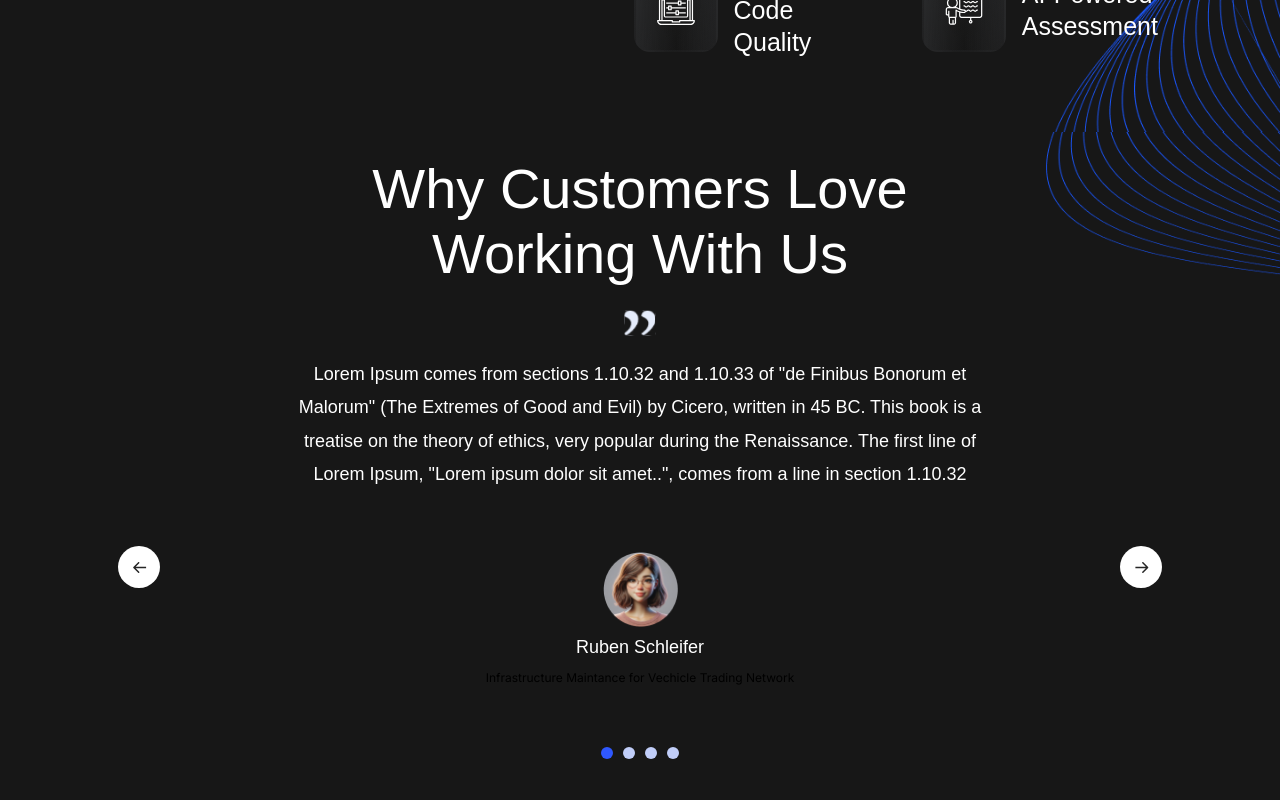
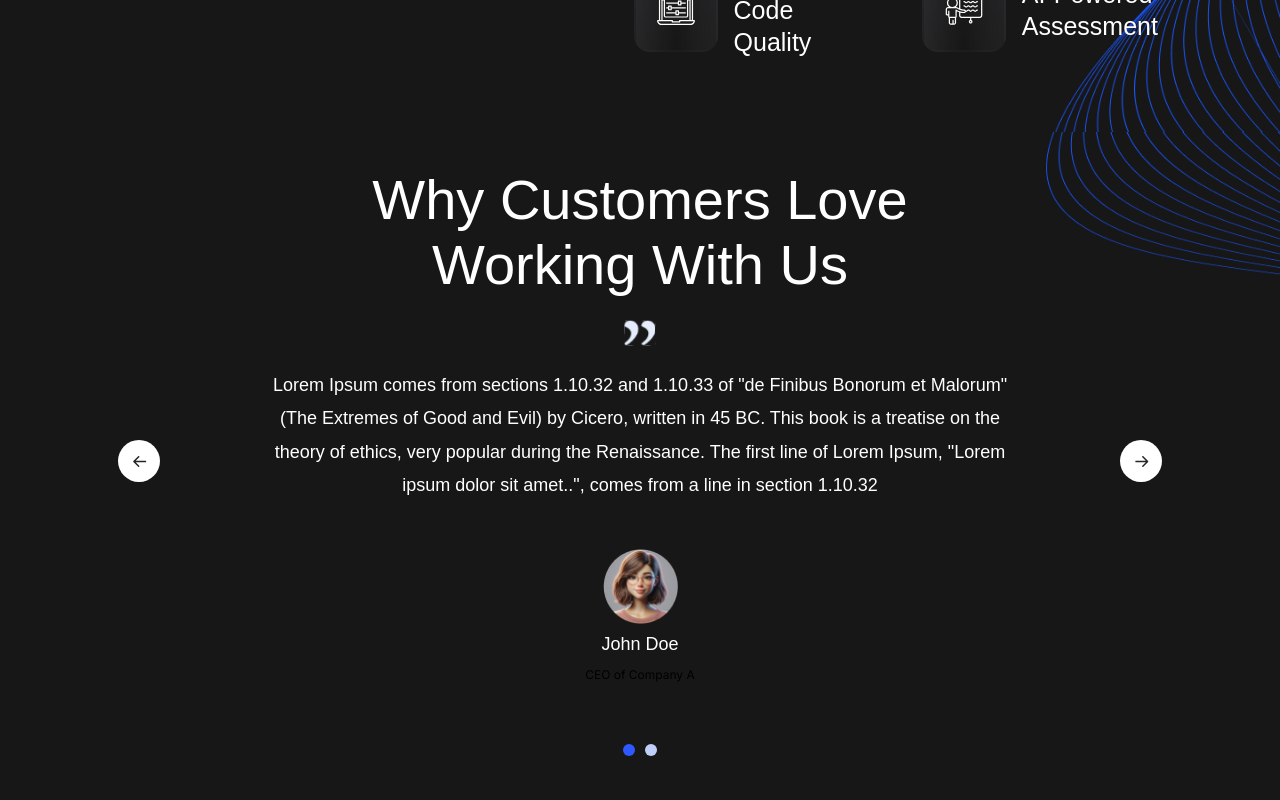
Before and after one commit to PandjiBayu/stasec, a Next.js app: page / in a window 1280 px wide. Shown: the part 5540-6340 px from the top of the page. Built offline with nearby package versions, Linux system fonts and the light colour scheme; a web font is replaced by a local one.

Commit message:
finish reusable testimonial

```diff
--- a/src/app/page.js
+++ b/src/app/page.js
@@ -19,6 +19,7 @@ import Training from "@/components/icons/training";
 import ArrowLeft from "@/components/icons/arrow-left";
 import ArrowRight from "@/components/icons/arrow-right";
 import Quotation from "@/components/icons/quotation";
+import Testimonial from "@/components/testimonial/testimonial";
 
 export default function Home() {
   return (
@@ -130,78 +131,50 @@ export default function Home() {
           </div>
         </div>
       </div>
-      <div className="content-bg-8 flex items-center">
-        <div className="px-[118px] flex flex-col items-center justify-center w-full">
-          <div className="flex gap-[128.25px] items-center">
-            <div className="rounded-full bg-white w-[42px] h-[42px] p-[15px]">
-              <ArrowLeft width={14} height={13} />
-            </div>
-            <div className="flex flex-col space-y-[60px] items-center">
-              <div className="space-y-[22.5px] flex flex-col items-center">
-                <div
-                  className="fpoint-text text-[56px] w-[551px]"
-                  style={{ textAlign: "center", lineHeight: "65.625px" }}
-                >
-                  Why Customers Love Working With Us
-                </div>
-                <div>
-                  <Quotation width={32} height={26} />
-                </div>
-                <div
-                  className="fpoint-text text-[18px]"
-                  style={{ textAlign: "center", lineHeight: "33.375px" }}
-                >
-                  Lorem Ipsum comes from sections 1.10.32 and 1.10.33 of "de
-                  Finibus Bonorum et Malorum" (The Extremes of Good and Evil) by
-                  Cicero, written in 45 BC. This book is a treatise on the
-                  theory of ethics, very popular during the Renaissance. The
-                  first line of Lorem Ipsum, "Lorem ipsum dolor sit amet..",
-                  comes from a line in section 1.10.32
-                </div>
-              </div>
-              <div className="flex flex-col items-center space-y-[7.5px]">
-                <div>
-                  <Image
-                    src="/customers.png"
-                    width={75}
-                    height={75}
-                    alt="customer img"
-                  />
-                </div>
-                <div className="fpoint-text text-[18px]">Ruben Schleifer</div>
-                <div className="text-[12px]">
-                  Infrastructure Maintance for Vechicle Trading Network
-                </div>
-              </div>
-              <div className="flex space-x-[9.75px]">
-                <div className="rounded-full bg-[#2F58FF] w-3 h-3"></div>
-                <div className="rounded-full bg-[#C1CEF9] w-3 h-3"></div>
-                <div className="rounded-full bg-[#C1CEF9] w-3 h-3"></div>
-                <div className="rounded-full bg-[#C1CEF9] w-3 h-3"></div>
-              </div>
+      <div className="content-bg-8 flex flex-col items-center justify-center">
+        <Testimonial />
         <div className="flex flex-col items-center pt-[80px]">
             <div className="fpoint-text text-[24px]">Our Trusted Partners</div>
             <div className="flex space-x-[90px] items-center">
               <div>
-                    <Image src="/asgardia.png" width={160} height={38} alt="Argardia Logo" />
+                <Image
+                  src="/asgardia.png"
+                  width={160}
+                  height={38}
+                  alt="Argardia Logo"
+                />
               </div>
               <div>
-                    <Image src="/amara.png" width={221} height={38} alt="Argardia Logo" />
+                <Image
+                  src="/amara.png"
+                  width={221}
+                  height={38}
+                  alt="Argardia Logo"
+                />
               </div>
               <div>
-                    <Image src="/aven.png" width={126} height={38} alt="Argardia Logo" />
+                <Image
+                  src="/aven.png"
+                  width={126}
+                  height={38}
+                  alt="Argardia Logo"
+                />
               </div>
               <div>
-                    <Image src="/circle.png" width={135} height={38} alt="Argardia Logo" />
+                <Image
+                  src="/circle.png"
+                  width={135}
+                  height={38}
+                  alt="Argardia Logo"
+                />
               </div>
               <div>
-                    <Image src="/ideaa.png" width={111} height={38} alt="Argardia Logo" />
-                  </div>
-                </div>
-              </div>
-            </div>
-            <div className="rounded-full bg-white w-[42px] h-[42px] p-[15px]">
-              <ArrowRight width={14} height={13} />
+                <Image
+                  src="/ideaa.png"
+                  width={111}
+                  height={38}
+                  alt="Argardia Logo"
+                />
               </div>
             </div>
           </div>
--- a/src/components/features/features.js
+++ b/src/components/features/features.js
@@ -27,7 +27,7 @@ const iconMappings = {
   siren: Siren,
   shieldCheck: ShieldCheck,
   badgeCheck: BadgeCheck,
-  barChart: BarChart
+  barChart: BarChart,
 };
 
 const Features = ({
--- /dev/null
+++ b/src/components/testimonial/testimonial.js
@@ -0,0 +1,102 @@
+"use client";
+import React, { useState } from "react";
+import ArrowLeft from "../icons/arrow-left";
+import ArrowRight from "../icons/arrow-right";
+import Image from "next/image";
+import Quotation from "../icons/quotation";
+
+const Testimonial = () => {
+  const [currentIndex, setCurrentIndex] = useState(0);
+
+  const testimonials = [
+    {
+      content:
+        'Lorem Ipsum comes from sections 1.10.32 and 1.10.33 of "de Finibus Bonorum et Malorum" (The Extremes of Good and Evil) by Cicero, written in 45 BC. This book is a treatise on the theory of ethics, very popular during the Renaissance. The first line of Lorem Ipsum, "Lorem ipsum dolor sit amet..", comes from a line in section 1.10.32',
+      author: "John Doe",
+      role: "CEO of Company A",
+      image: "/customers.png",
+    },
+    {
+      content: "Pellentesque habitant morbi tristique senectus et netus.",
+      author: "Jane Smith",
+      role: "Marketing Director at Company B",
+      image: "/path-to-image-2.jpg",
+    },
+  ];
+
+  const goToPrevious = () => {
+    const isFirstSlide = currentIndex === 0;
+    const newIndex = isFirstSlide ? testimonials.length - 1 : currentIndex - 1;
+    setCurrentIndex(newIndex);
+  };
+
+  const goToNext = () => {
+    const isLastSlide = currentIndex === testimonials.length - 1;
+    const newIndex = isLastSlide ? 0 : currentIndex + 1;
+    setCurrentIndex(newIndex);
+  };
+
+  return (
+    <section className="px-[118px] flex flex-col items-center justify-center w-full">
+      <div className="flex justify-between items-center w-full gap-[100px]">
+        <button
+          onClick={goToPrevious}
+          className="rounded-full bg-white w-[42px] h-[42px] p-[15px]"
+        >
+          <ArrowLeft width={14} height={13} />
+        </button>
+        <div className="flex flex-col space-y-[60px] items-center">
+          <div className="space-y-[22.5px] flex flex-col items-center">
+            <div
+              className="fpoint-text text-[56px] w-[551px]"
+              style={{ textAlign: "center", lineHeight: "65.625px" }}
+            >
+              Why Customers Love Working With Us
+            </div>
+            <div>
+              <Quotation width={32} height={26} />
+            </div>
+            <div
+              className="fpoint-text text-[18px] h-[120px]"
+              style={{ textAlign: "center", lineHeight: "33.375px" }}
+            >
+              {testimonials[currentIndex].content}
+            </div>
+          </div>
+          <div className="flex flex-col items-center space-y-[7.5px]">
+            <div>
+              <Image
+                src="/customers.png"
+                width={75}
+                height={75}
+                alt="customer img"
+              />
+            </div>
+            <div className="fpoint-text text-[18px]">
+              {testimonials[currentIndex].author}
+            </div>
+            <div className="text-[12px]">{testimonials[currentIndex].role}</div>
+          </div>
+          <div className="flex space-x-[9.75px] mt-4">
+            {testimonials.map((_, index) => (
+              <div
+                key={index}
+                className={`rounded-full w-3 h-3 ${
+                  currentIndex === index ? "bg-[#2F58FF]" : "bg-[#C1CEF9]"
+                }`}
+              ></div>
+            ))}
+          </div>
+        </div>
+        <button
+          onClick={goToNext}
+          className="rounded-full bg-white w-[42px] h-[42px] p-[15px]"
+        >
+          <ArrowRight width={14} height={13} />
+        </button>
+      </div>
+    </section>
+  );
+};
+
+export default Testimonial;
```
Also changed, not shown: package.json (+5 -3 lines), src/components/testimonial/testimonial.css (added), 1 other file (tests, documents, lock files or other folders). Lines whose indentation alone changed are shown as unchanged.
